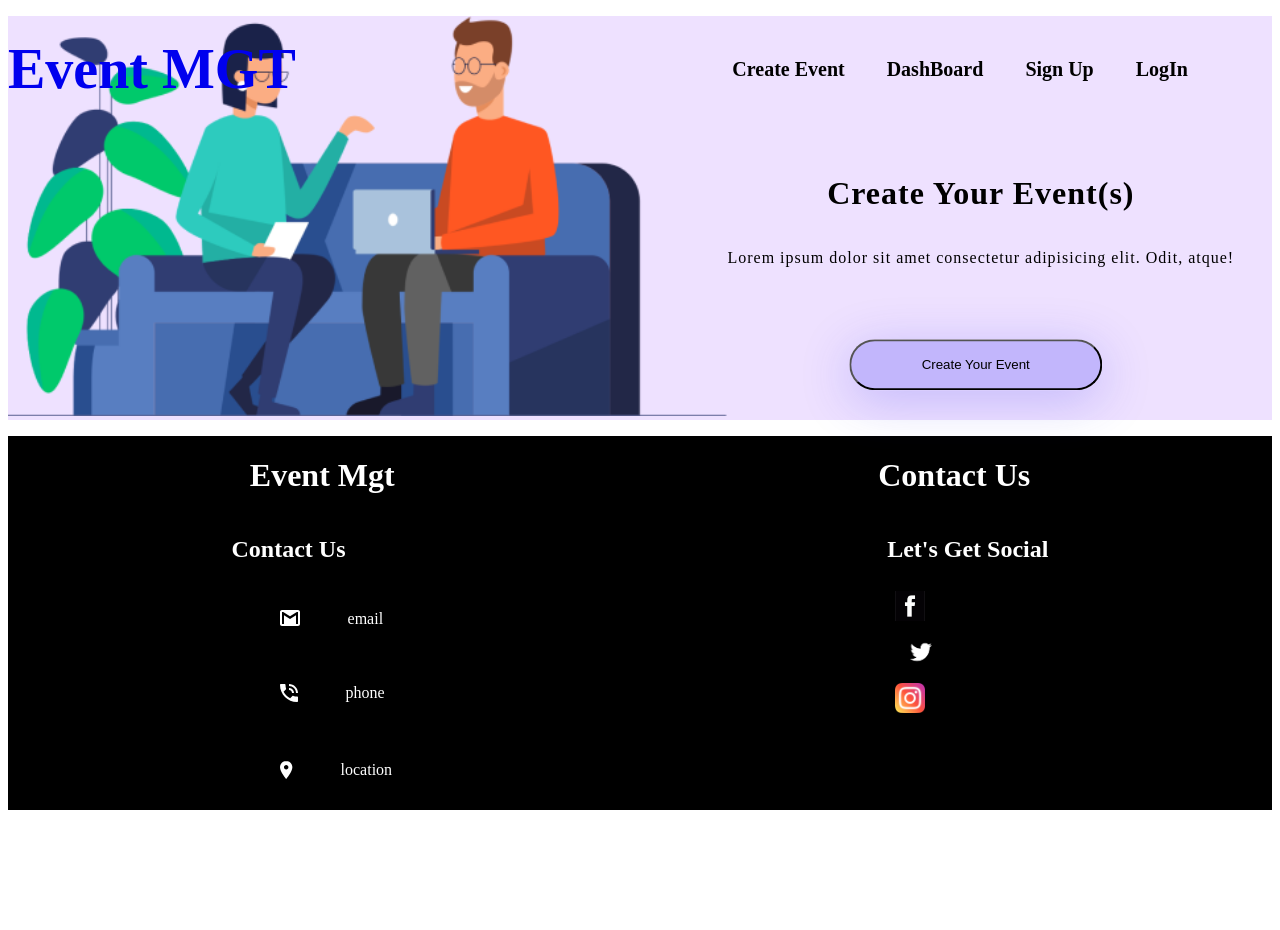
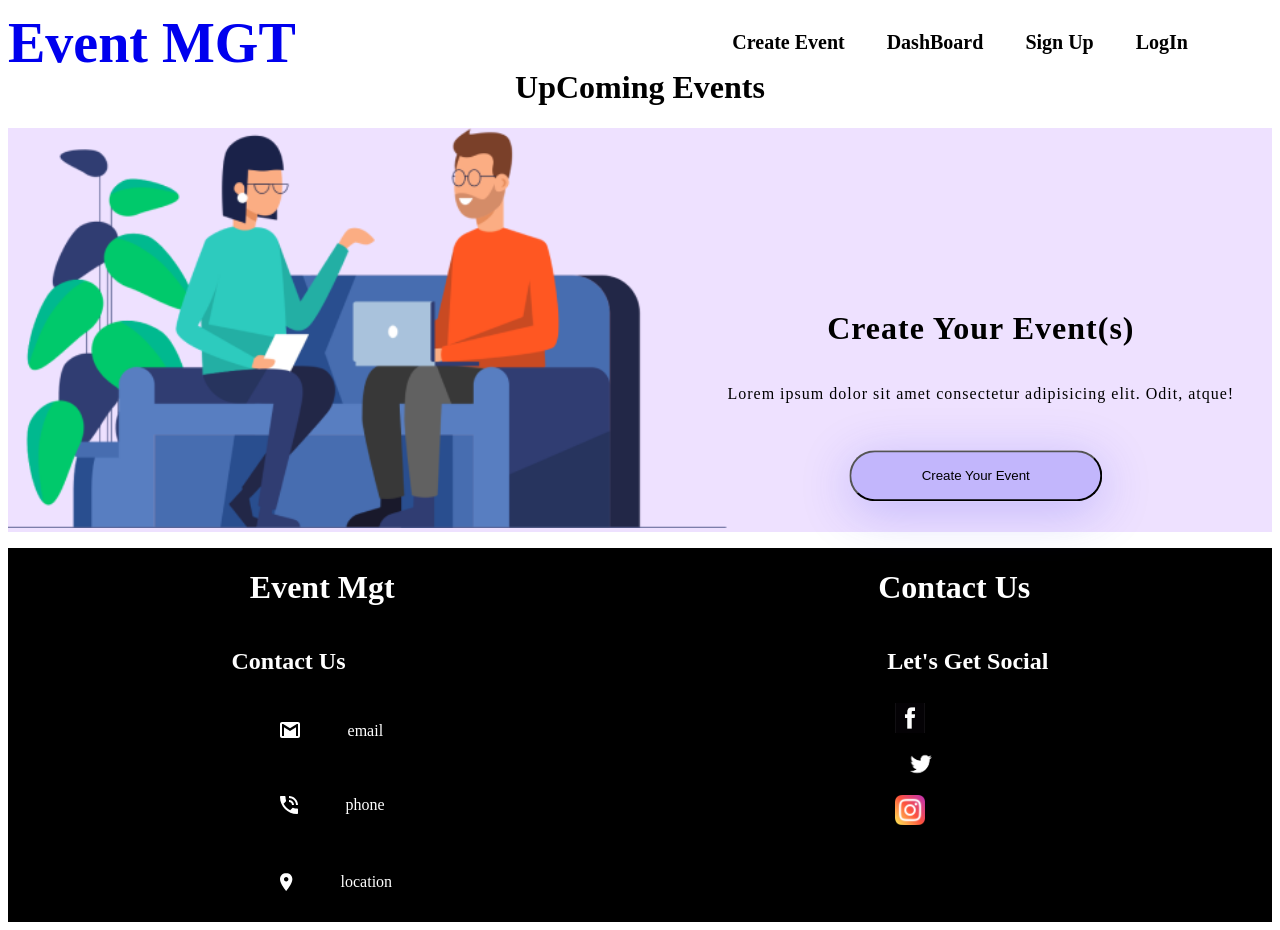
Before and after one commit to Jessica01234/Event-Hub, a React (Create React App) app: page /dashboard in a window 1280 px wide. Before the commit the page ends 818 px from the top, so only its background shows below. Built offline with nearby package versions, Linux system fonts and the light colour scheme.

Commit message:
made some changes

```diff
--- a/src/Components/Body Components/displayData.css
+++ b/src/Components/Body Components/displayData.css
@@ -1,12 +1,13 @@
 /* STYLING THE DISPLAYDATA COMPONENT */
 .display{
     display: flex;
-    /* flex-wrap: wrap; */
+    /* margin-top: 3rem; */
 }
 
 .displayComp h1{
     display: flex;
     justify-content: center;
+    padding-top: 3rem;
 }
 
 .displays{
@@ -15,17 +16,15 @@
 }
 
 .events{
-    /* gap: 20rem; */
     border: 1px solid #ccc;
     padding: 10px;
     margin: 10px;
     background-color: #f9f9f9;
-    /* width: 20%; */
 }
 
 
 .image{
-    width: 30%;
+    width: 100%;
     height: 100vh;
     flex-shrink: 0;
     border-radius: 18.953px 18.953px 0px 0px;
--- a/src/Components/Body Components/displayData.js
+++ b/src/Components/Body Components/displayData.js
@@ -9,10 +9,10 @@ const DisplayData = () => {
 
   return (
     <div className='displayComp'>
+                <h1>UpComing Events</h1>
       {details && details.length > 0 ? (
 
         <div className='display'>
-          <h1>My Events</h1>
           {details.map((event, index) => (
             <div key={index} className='events'>
               <img className='image' src={event.eImage} alt='' />
--- a/src/Components/Body Components/event.js
+++ b/src/Components/Body Components/event.js
@@ -23,7 +23,7 @@ function CreateEventForm() {
     };
 
     console.log(userDetails);
-    localStorage.clear();
+    // localStorage.clear();
 
     // Retrieve existing events from localStorage
     const existingEvents = JSON.parse(localStorage.getItem('events')) || [];
@@ -35,7 +35,7 @@ function CreateEventForm() {
     localStorage.setItem('events', JSON.stringify(updatedEvents));
 
     // Navigate to the dashboard with the updated events as a query parameter
-    navigate(`/dashboard?events=${encodeURIComponent(JSON.stringify(updatedEvents))}`);
+    navigate(`/dashboard?events=${encodeURIComponent(updatedEvents)}`);
   };
 
   const handleImageChange = (e) => {
--- a/src/Components/NAVBAR/navbar.css
+++ b/src/Components/NAVBAR/navbar.css
@@ -6,9 +6,19 @@
     width: 95%;
     position: fixed;
     z-index: 1000;
-    /* margin-top: -5rem; */
 }
 
+#CENav{
+    margin-top: -2rem;
+}
+
+#DBNav{
+    margin-top: -2rem;
+}
+
+#SUNav{
+    margin-top: -6.5rem;
+}
 .NavLogo{
     text-decoration: none;
    font-size: 3.5rem;
--- a/src/Components/NAVBAR/navbar.js
+++ b/src/Components/NAVBAR/navbar.js
@@ -36,7 +36,7 @@ class NavBar extends React.Component {
 
     return (
       <>
-        <div className='NavbarItems'>
+        <div id={this.props.cName} className='NavbarItems'>
           <h1 className='NavbarLogo'>
             <Link to={"/"} className='NavLogo'>
               Event MGT
--- a/src/Components/Routes/createEvent.js
+++ b/src/Components/Routes/createEvent.js
@@ -5,7 +5,7 @@ import CreateEventForm from "../Body Components/event";
 function About(){
     return(
       <>
-           <NavBar />
+           <NavBar cName="CENav"/>
             <CreateEventForm />
       </>
     )
--- a/src/Components/Routes/dashBoard.js
+++ b/src/Components/Routes/dashBoard.js
@@ -7,7 +7,7 @@ import Footer from "../Footer Components/footer";
 function Service(){
     return(
         <>
-            <NavBar />
+            <NavBar cName="DBNav"/>
             <DisplayData />
             <Footer />
         </>
--- a/src/Components/Routes/signUp.js
+++ b/src/Components/Routes/signUp.js
@@ -8,7 +8,7 @@ function SignUp(){
 
     return(
         <>
-        <NavBar />
+        <NavBar cName="SUNav"/>
             <Hero
                 cName = "signUpHero" />
                 <SignUpComponent/>
```
